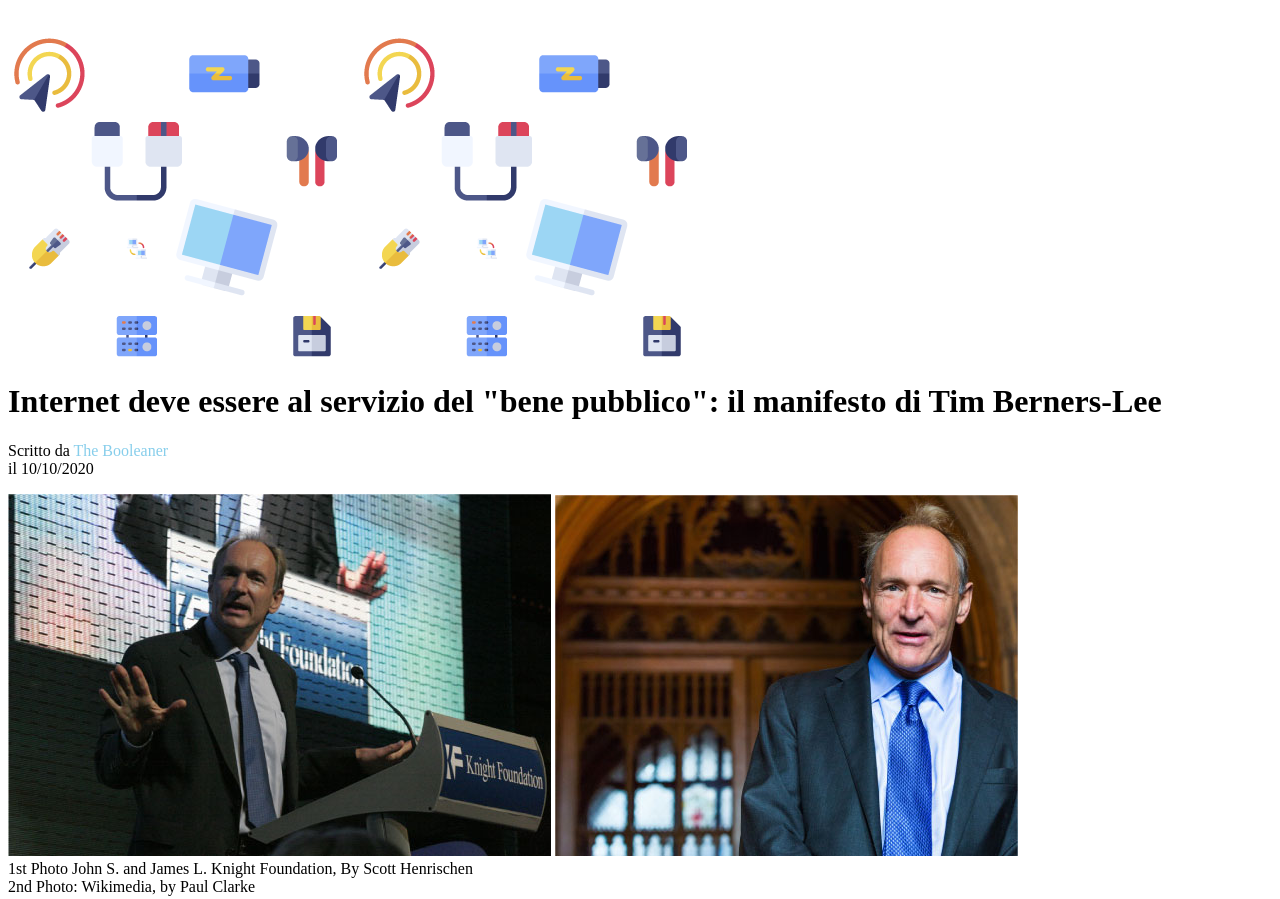
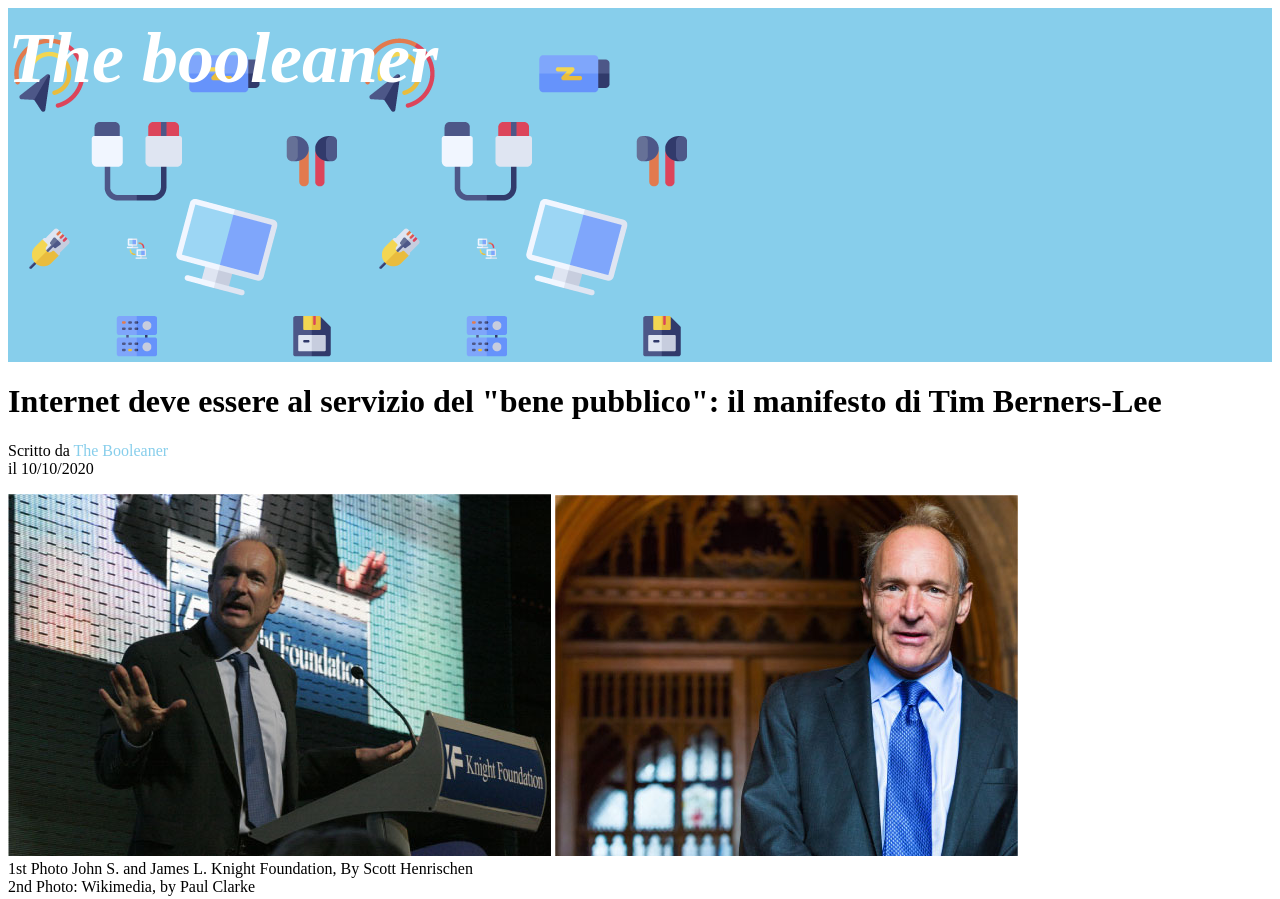
Before and after one commit to EduardCancel/html-css-booleaner, a plain HTML site: page index.html in a window 1280 px wide. Shown: the top 899 px of the page. Drawn offline with Linux system fonts and the light colour scheme.

Commit message:
Complete exercise

```diff
--- a/Repo/css/style.css
+++ b/Repo/css/style.css
@@ -31,3 +31,20 @@ text-align: left;
     left: 16px;
     color: white;
 }
+
+.img-title
+{
+position: relative;
+text-align: left;
+background-color: skyblue;
+}
+
+.booleaner2
+{
+    font-size: 48px;
+    position: absolute;
+    bottom: 80%;
+    text-align: left;
+    color:  white;
+    font-style: italic;
+}
--- a/index.html
+++ b/index.html
@@ -10,7 +10,9 @@
         <header class="img-title">
             <img src="./Repo/img/pattern.png" alt>
         </header>
-
+        <div class="booleaner2">
+            <h2>The booleaner</h2>
+        </div>
         <main>
             <h1>
                 <strong></strong> Internet deve essere al servizio del "bene pubblico": il manifesto di Tim Berners-Lee </strong>
```
